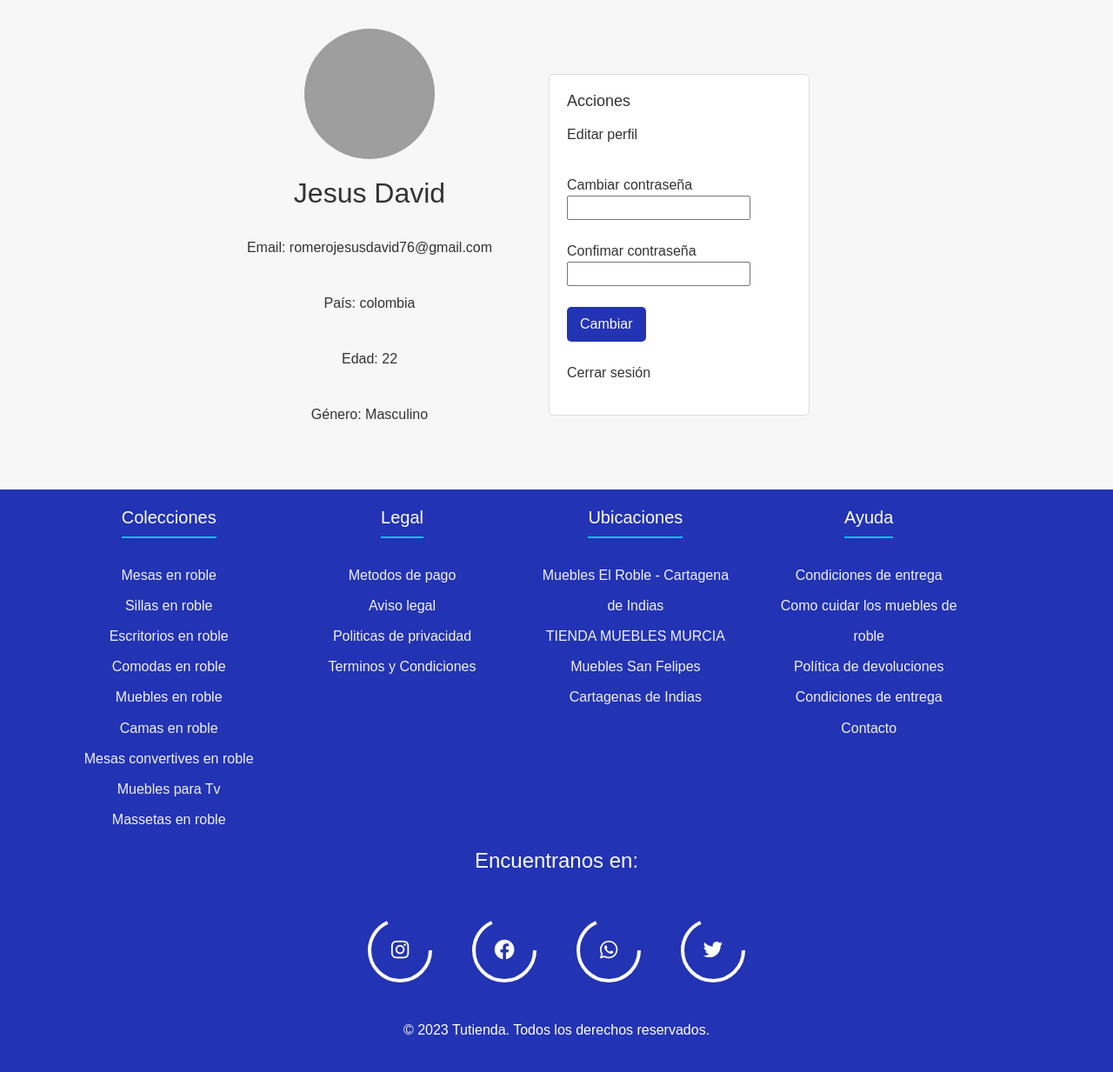
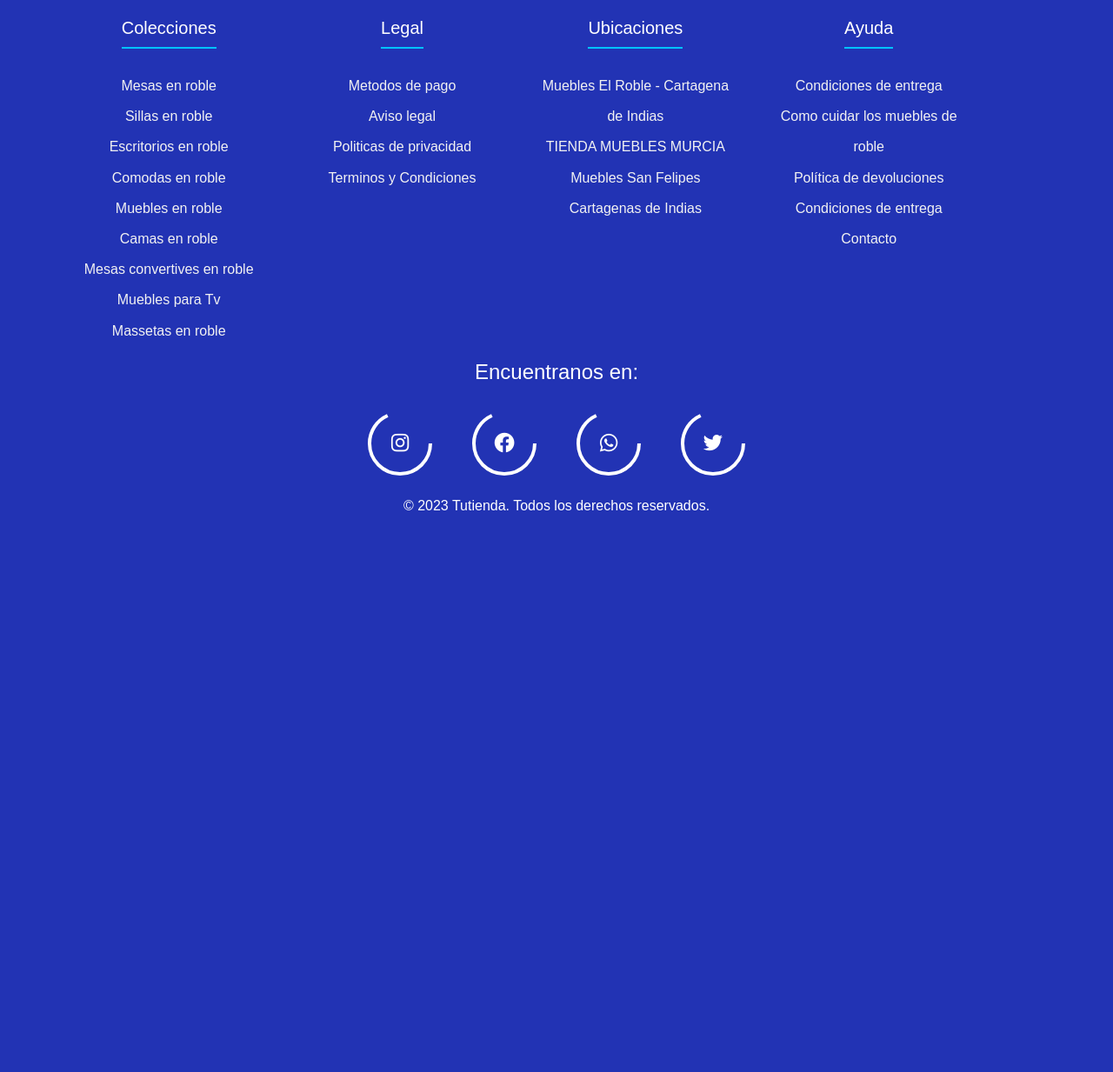
Before and after one commit to 11julio11/roble_store, a PHP site: page /usuario.html in a window 1280 px wide. Shown: the part 216-1449 px from the top of the page at 87% size. After the commit the page ends 803 px from the top, so only its background shows below. Run offline with PHP 8.4, Linux system fonts and the light colour scheme; grey boxes are pictures that could not be loaded.

Commit message:
implementacion y correciones 24/11/2023

```diff
--- a/Arma tu mueble.html
+++ b/Arma tu mueble.html
@@ -285,7 +285,7 @@
 </main>
         <p>&copy; 2023 Diseño de Muebles. Todos los derechos reservados.</p>
       </footer>
-      <script src="scripts.js"></script>
+      <script src="js/scripts.js"></script>
       <script src="https://cdn.jsdelivr.net/npm/bootstrap@5.1.3/dist/js/bootstrap.bundle.min.js" integrity="sha384-ka7Sk0Gln4gmtz2MlQnikT1wXgYsOg+OMhuP+IlRH9sENBO0LRn5q+8nbTov4+1p" crossorigin="anonymous"></script>
 
 </body>
--- a/Promociones.html
+++ b/Promociones.html
@@ -11,7 +11,7 @@
     <title>Promociones</title>
 </head>
 <body>
-  <script src="scripts.js"></script>
+  <script src="js/scripts.js"></script>
 
   <nav class="navbar navbar-light bg-light fixed-top">
     <div class="container-fluid">
--- a/carrito.html
+++ b/carrito.html
@@ -288,7 +288,7 @@
         <p>&copy; 2023 Tienda en Línea. Todos los derechos reservados.</p>
     </footer>
 
-    <script src="scripts.js"></script>
+    <script src="js/scripts.js"></script>
     <script src="https://cdn.jsdelivr.net/npm/bootstrap@5.1.3/dist/js/bootstrap.bundle.min.js" integrity="sha384-ka7Sk0Gln4gmtz2MlQnikT1wXgYsOg+OMhuP+IlRH9sENBO0LRn5q+8nbTov4+1p" crossorigin="anonymous"></script>
 
 </body>
--- a/contacto.html
+++ b/contacto.html
@@ -63,7 +63,7 @@
       </nav>
 
 
-     <script src="scripts.js"></script>
+     <script src="js/scripts.js"></script>
       <div class="content"><br><br><br>
         <h1 class="logo">Conta<span>cto</span></h1>
 
--- a/css/usuario.css
+++ b/css/usuario.css
@@ -30,64 +30,9 @@ header {
     color: #fff;
 }
 
-main {
-    display: flex;
-    justify-content: space-around;
-    max-width: 1200px;
-    margin: 0 auto;
-    padding: 20px;
-}
 
-.user-profile {
-    text-align: center;
-}
 
-.user-profile img {
-    border-radius: 50%;
-    margin-bottom: 20px;
-}
 
-.user-actions {
-    padding: 20px;
-    margin: 65px;
-    background-color: #fff;
-    border: 1px solid #ddd;
-    border-radius: 5px;
-    width: 300px;
-}
-
-.user-actions h2 {
-    font-size: 18px;
-    margin-bottom: 15px;
-}
-
-.user-actions ul {
-    list-style: none;
-    padding: 0;
-}
-
-.user-actions ul li {
-    margin-bottom: 10px;
-}
-
-.user-actions a {
-    text-decoration: none;
-    color: #333;
-}
-
-.user-actions button {
-    background-color: #2233b4;
-    color: #fff;
-    border: none;
-    padding: 8px 15px;
-    border-radius: 5px;
-    cursor: pointer;
-    transition: background-color 0.3s;
-}
-
-.user-actions button:hover {
-    background-color: #e35c00;
-}
 
 /* Estilos para el pie de página */
 .container-pagina{
--- a/index.html
+++ b/index.html
@@ -266,6 +266,7 @@
       </div>
 
 
+
         <h4>Encuentranos en:</h4>
       <main>
         <div class="icon">
@@ -300,7 +301,7 @@
     <br><br>
       <p>Derechos de Autor &copy; 2023 Desing:  Roble's Store</p>
     </footer>
-    <script src="scripts.js"></script>
+    <script src="js/scripts.js"></script>
     <script src="https://cdn.jsdelivr.net/npm/bootstrap@5.1.3/dist/js/bootstrap.bundle.min.js" integrity="sha384-ka7Sk0Gln4gmtz2MlQnikT1wXgYsOg+OMhuP+IlRH9sENBO0LRn5q+8nbTov4+1p" crossorigin="anonymous"></script>
   </body>
 </html>
--- a/lo mas vendido.html
+++ b/lo mas vendido.html
@@ -282,7 +282,7 @@
     </main>
     <p>© 2023 muebles Pullman</p>
  </footer>
- <script src="scripts.js"></script>
+ <script src="js/scripts.js"></script>
  <script src="https://cdn.jsdelivr.net/npm/bootstrap@5.1.3/dist/js/bootstrap.bundle.min.js" integrity="sha384-ka7Sk0Gln4gmtz2MlQnikT1wXgYsOg+OMhuP+IlRH9sENBO0LRn5q+8nbTov4+1p" crossorigin="anonymous"></script>
 
 </body>
--- a/registro.html
+++ b/registro.html
@@ -62,7 +62,7 @@
 
     <main>
         <div class="registration-form">
-            <form method="post" action="signup.php">
+            <form method="post" action="php/signup.php">
                 <label for="names">Nombres</label>
                 <input type="names" id="names" name="names" required>
 
--- a/tipos de muebles.html
+++ b/tipos de muebles.html
@@ -341,7 +341,7 @@
     </main>
         <p>&copy; 2023 Tienda en Línea. Todos los derechos reservados.</p>
     </footer>
-    <script src="scripts.js"></script>
+    <script src="js/scripts.js"></script>
     <script src="https://cdn.jsdelivr.net/npm/bootstrap@5.1.3/dist/js/bootstrap.bundle.min.js" integrity="sha384-ka7Sk0Gln4gmtz2MlQnikT1wXgYsOg+OMhuP+IlRH9sENBO0LRn5q+8nbTov4+1p" crossorigin="anonymous"></script>
 
 </body>
--- a/usuario.html
+++ b/usuario.html
@@ -59,34 +59,9 @@
         <h1>Perfil de Usuario</h1>
     </header>
 
-    <main>
-        <div class="user-profile">
-            <img src="https://assets.turbologo.com/blog/es/2019/11/19132900/gaming-logo-cover-958x575.jpg" width="150" height="150" alt="">
-            <h2>Jesus David</h2><br>
-            <p>Email: romerojesusdavid76@gmail.com</p><br>
-            <p>País: colombia</p><br>
-            <p>Edad: 22</p><br>
-            <p>Género: Masculino</p><br>
-        </div>
 
-       <form >
-        <div class="user-actions">
-            <h2>Acciones</h2>
-            <ul>
-                <li><a href="#">Editar perfil</a></li><br>
 
-                <label for="change Password">Cambiar contraseña</label><br>
-                <input type="change Password" id="change Password" name="change Password" required><br><br>
 
-                <label for="confirm password">Confimar contraseña</label>
-                <input type="confirm password" id="confirmPass" name="confirm password" required><br><br>
-                 <button type="submit">Cambiar</button>
-                 <br><br>
-                <li><a href="#">Cerrar sesión</a></li>
-            </ul>
-        </div>
-       </form>
-    </main>
      <script src="scripts.js"></script>
 
 
```
Also changed, not shown: css/index.css (line endings or trailing spaces), js/loguin.js (added), js/scripts.js (renamed from scripts.js), php/login.php (renamed from login.php), php/signup.php (renamed from signup.php).
